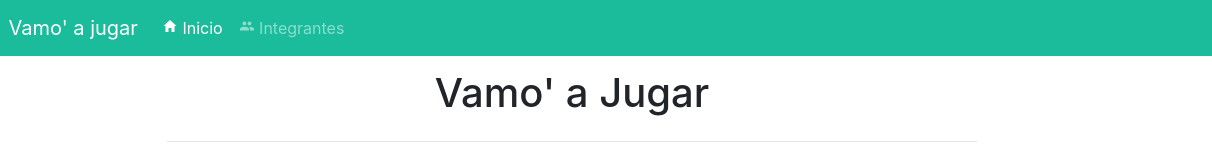
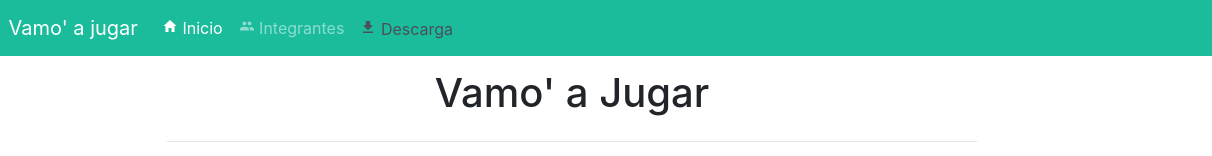
Before and after one commit to DanaChV/VamoAJugar1, a plain HTML site: page index.html in a window 1280 px wide. Shown: the top 156 px of the page, 68-1280 px from the left. Drawn offline with nearby package versions, Linux system fonts and the light colour scheme; grey boxes are pictures that could not be loaded.

Commit message:
Add files via upload

```diff
--- a/index.html
+++ b/index.html
@@ -35,6 +35,9 @@
 		      </li>
 		      <li class="nav-item">
 		        <a class="nav-link p-2 enlaces" id="integrantes" style="cursor:pointer;"><ion-icon name="people"></ion-icon> Integrantes</a>
+		      </li>
+		      <li class="nav-item" style="margin-top: 3%;">
+		        <a class="p-2 enlaces" href="https://docs.google.com/uc?export=download&id=1tsxrMeObKE8AYQIoQpA-TJ6E2KDUb4ra" style="cursor:pointer;-ms-flex:1 1 auto;flex:1 1 auto;text-align:center;color:#495057"><ion-icon name="download"></ion-icon> Descarga</a>
 		      </li>
 		    </ul>
 		  </div>
```
